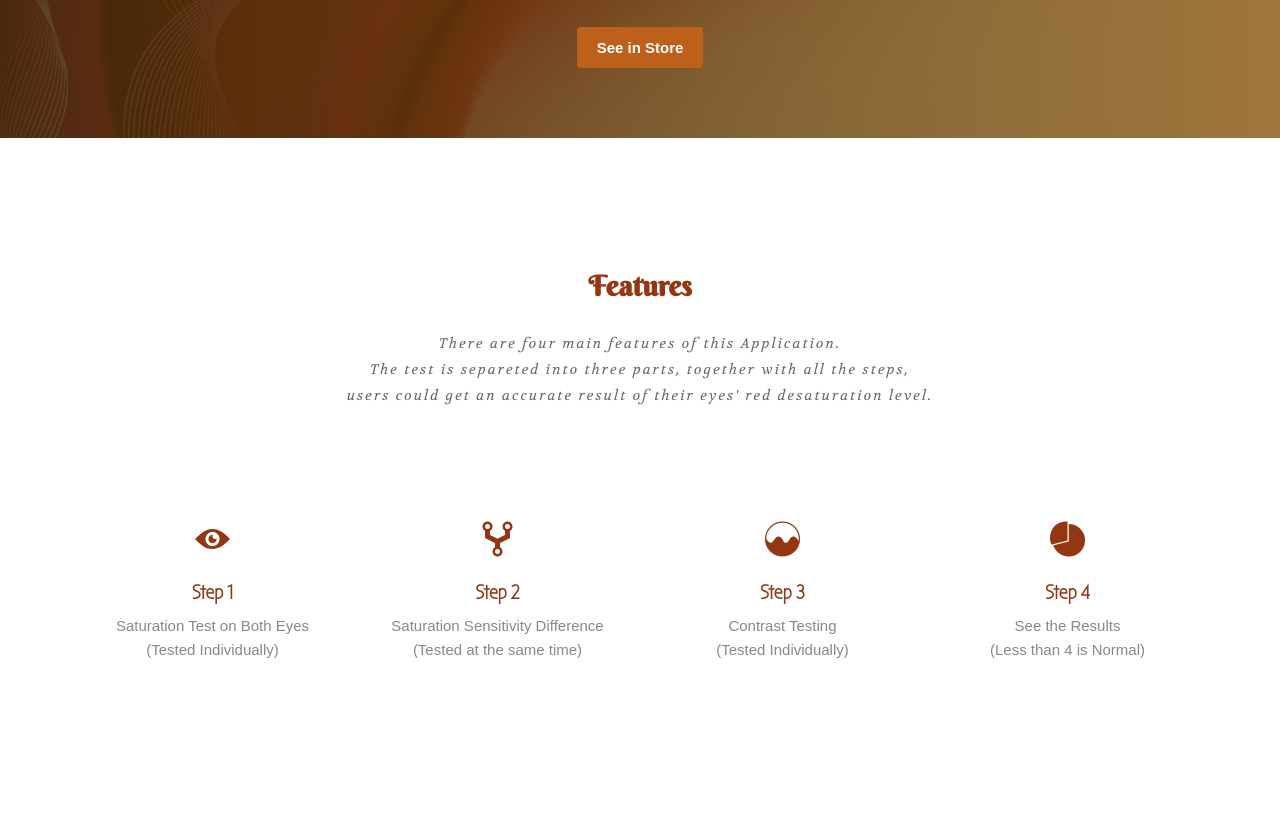
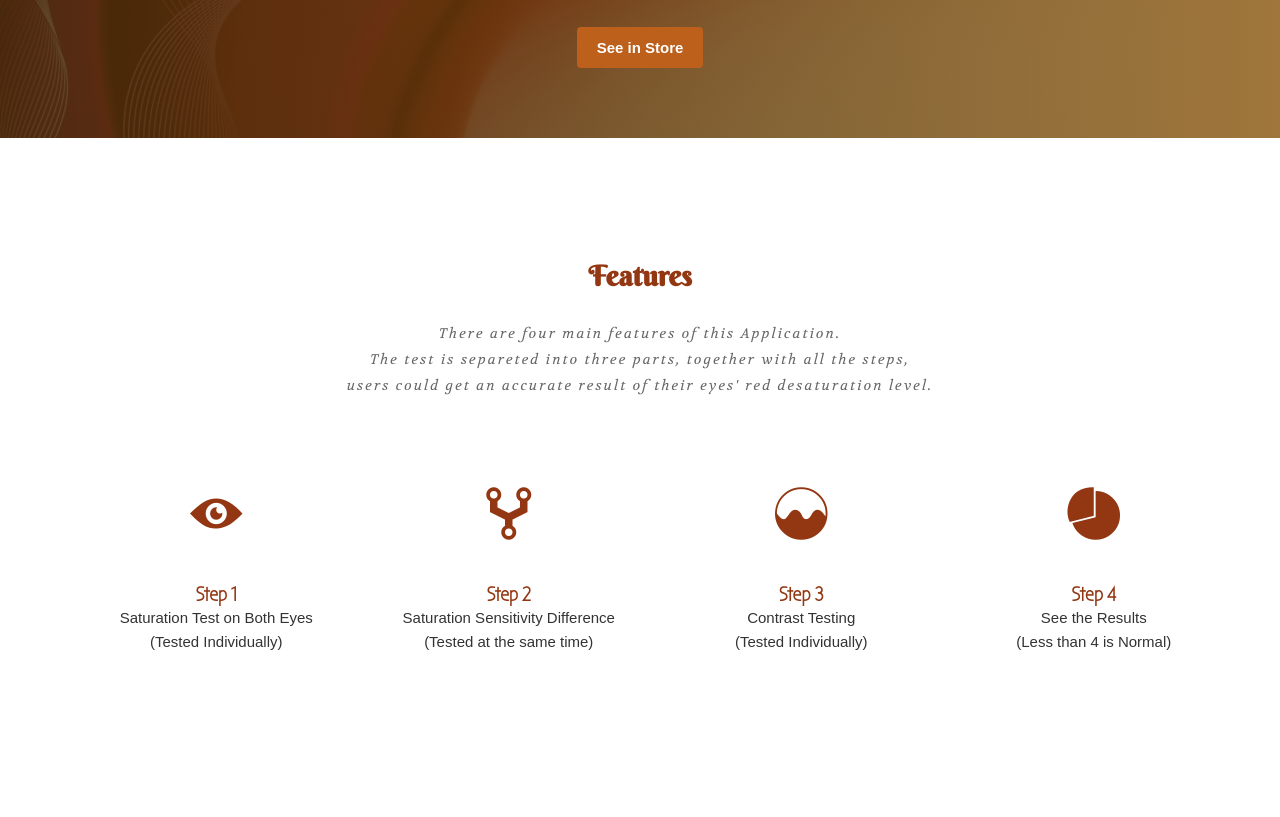
Before and after one commit to Shellyhan/RedEyeWebpage, a plain HTML site: page index.html in a window 1280 px wide. Shown: the part 1623-2440 px from the top of the page. Drawn offline with Linux system fonts and the light colour scheme; files whose address does not match are found by name; a web font is replaced by a local one.

Commit message:
update feature format

```diff
--- a/css/style.css
+++ b/css/style.css
@@ -296,32 +296,29 @@ a:active {
 	content Start
 --*/
 #fun {
-  padding: 100px 0;
+  text-align: center;
+  padding: 90px 0;
 }
-#fun .block h2 {
-  color: #5C5C5C;
+#fun .fun-item {
+  padding-bottom: 30px;
+  border-radius: 20px;
 }
-#fun .block p {
-  padding-top: 50px;
-  color: #7B7B7B;
-}
-#fun .fun-box li {
-  width: 25%;
-  float: left;
-  text-align: center;
-  margin: 30px 0 30px;
+#fun .fun-item i {
+  font-size: 60px;
   color: #933712;
 }
-#fun .fun-box li i {
-  font-size: 40px;
-}
-#fun .fun-box li h4 {
+#fun .fun-item h4 {
+  padding-top: 20px;
+  margin: 0;
   color: #933712;
 }
-#fun .fun-box li span {
-  color: #888;
+#fun .fun-item p {
+  color: #676767;
+  padding-top: 10px;
+  margin: 0;
+  font-size: 15px;
+  line-height: 1.5;
   font-family: 'body-font', sans-serif;
-  font-size: 15px;
 }
 
 /*---------------------------------------------
--- a/index.html
+++ b/index.html
@@ -125,18 +125,14 @@
     <section id="fun">
       <div class="container">
         <div class="row">
-          <div class="section-title text-center">
+          <div class="section-title">
             <h2>Features</h2>
             <p>There are four main features of this Application.<br>The test is separeted into three parts, together with all the steps,<br>users could get an accurate result of their eyes' red desaturation level.</p>
           </div>
         </div>
 
         <div class="row">
-          <div class="col-md-12">
-            <div class="block">
-              <ul class="fun-box clearfix">
-                <li>
-                  <div class="block fun-item">
+          <div class="col-sm-6 col-md-3 fun-item">
             <div class="front">
               <i class="ion-eye"></i>
               <h4>Step 1</h4>
@@ -146,9 +142,7 @@
               <img src="img/p1.png" alt="GO!">
             </div>
           </div>
-                </li>
-                <li>
-                  <div class="block fun-item">
+          <div class="col-sm-6 col-md-3 fun-item">
             <div class="front">
               <i class="ion-network"></i>
               <h4>Step 2</h4>
@@ -158,9 +152,7 @@
               <img src="img/p1.png" alt="Yummy~">
             </div>
           </div>
-                </li>
-                <li>
-                  <div class="block fun-item">
+          <div class="col-sm-6 col-md-3 fun-item">
             <div class="front">
               <i class="ion-ios-analytics"></i>
               <h4>Step 3</h4>
@@ -170,9 +162,7 @@
               <img src="img/p1.png" alt="FLY~">
             </div>
           </div>
-                </li>
-                <li>
-                  <div class="block fun-item">
+          <div class="col-sm-6 col-md-3 fun-item">
             <div class="front">
               <i class="ion-ios-pie"></i>
               <h4>Step 4</h4>
@@ -180,10 +170,6 @@
             </div>
             <div class="back">
               <img src="img/p4.png" alt="Oops!">
-                    </div>
-                  </div>
-                </li>
-              </ul>
             </div>
           </div>
         </div>
```
Lines whose indentation alone changed are shown as unchanged.
